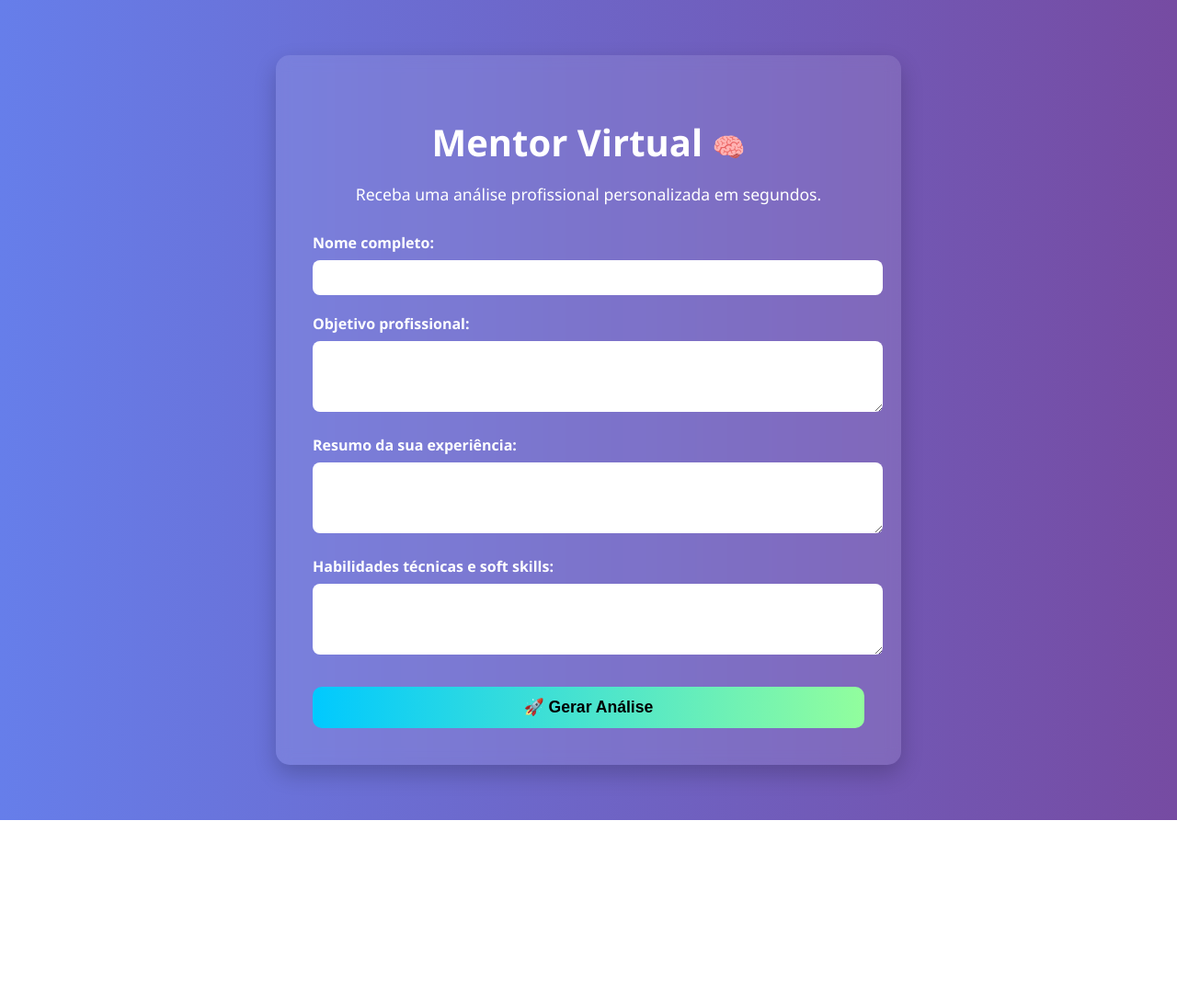
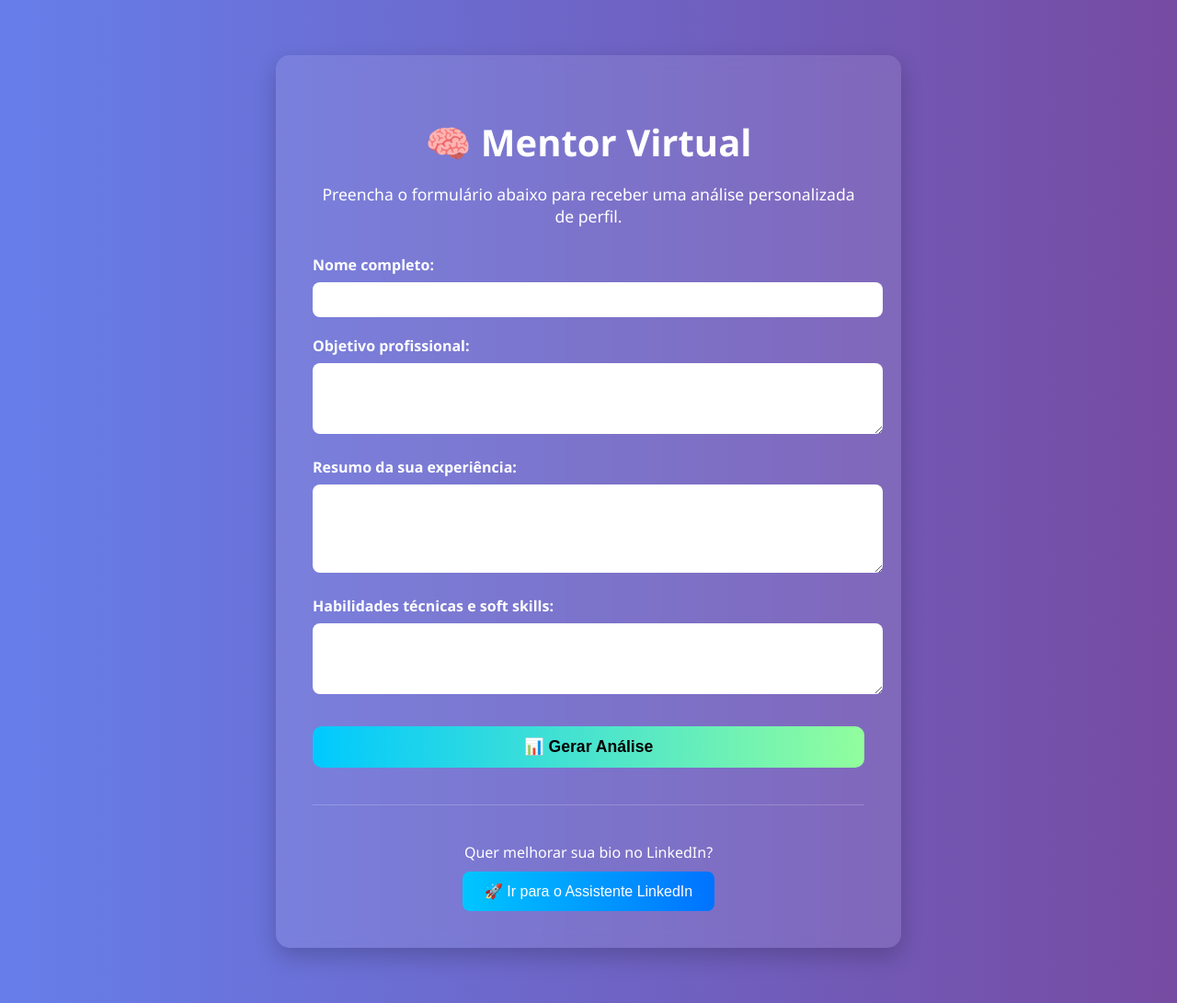
Before and after one commit to lega-nft/mentorvirtual, a FastAPI app: page / in a window 1280 px wide. Shown: the whole page at 92% size. Before the commit the page ends 892 px from the top, so only its background shows below. Run offline with FastAPI, Linux system fonts and the light colour scheme.

Commit message:
Update formulario.html

```diff
--- a/templates/formulario.html
+++ b/templates/formulario.html
@@ -1,16 +1,15 @@
-<!-- templates/formulario.html -->
 <!DOCTYPE html>
 <html lang="pt-BR">
 <head>
   <meta charset="UTF-8" />
-  <meta name="viewport" content="width=device-width, initial-scale=1.0" />
-  <title>Mentor Virtual 🧠</title>
+  <meta name="viewport" content="width=device-width, initial-scale=1.0"/>
+  <title>Mentor Virtual</title>
   <link rel="stylesheet" href="/static/style.css" />
 </head>
 <body class="gradient-bg">
   <div class="container">
-    <h1 class="title">Mentor Virtual <span class="emoji">🧠</span></h1>
-    <p class="subtitle">Receba uma análise profissional personalizada em segundos.</p>
+    <h1 class="title">🧠 Mentor Virtual</h1>
+    <p class="subtitle">Preencha o formulário abaixo para receber uma análise personalizada de perfil.</p>
     <form method="post" action="/api/analisar" class="form">
       <label for="nome">Nome completo:</label>
       <input type="text" id="nome" name="nome" required />
@@ -19,13 +18,24 @@
       <textarea id="objetivo" name="objetivo" rows="3" required></textarea>
 
       <label for="experiencia">Resumo da sua experiência:</label>
-      <textarea id="experiencia" name="experiencia" rows="3" required></textarea>
+      <textarea id="experiencia" name="experiencia" rows="4" required></textarea>
 
       <label for="habilidades">Habilidades técnicas e soft skills:</label>
       <textarea id="habilidades" name="habilidades" rows="3" required></textarea>
 
-      <button type="submit">🚀 Gerar Análise</button>
+      <button type="submit">📊 Gerar Análise</button>
     </form>
+
+    <hr style="margin: 40px 0; border: none; border-top: 1px solid #ffffff33;" />
+
+    <div style="text-align: center;">
+      <p style="margin-bottom: 10px;">Quer melhorar sua bio no LinkedIn?</p>
+      <a href="/linkedin">
+        <button style="padding: 12px 24px; font-size: 16px; border-radius: 8px; border: none; background: linear-gradient(to right, #00c6ff, #0072ff); color: white; cursor: pointer;">
+          🚀 Ir para o Assistente LinkedIn
+        </button>
+      </a>
+    </div>
   </div>
 </body>
 </html>
```
